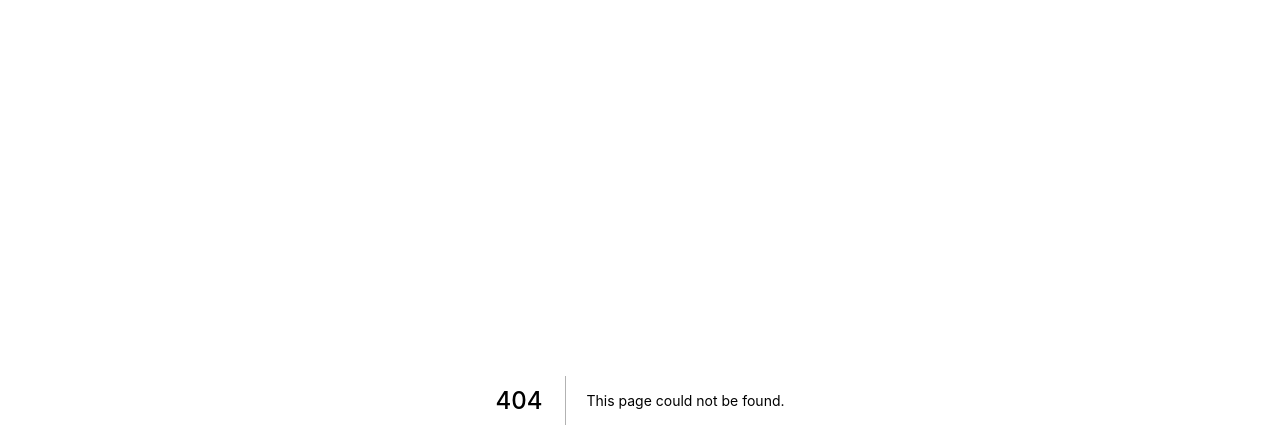
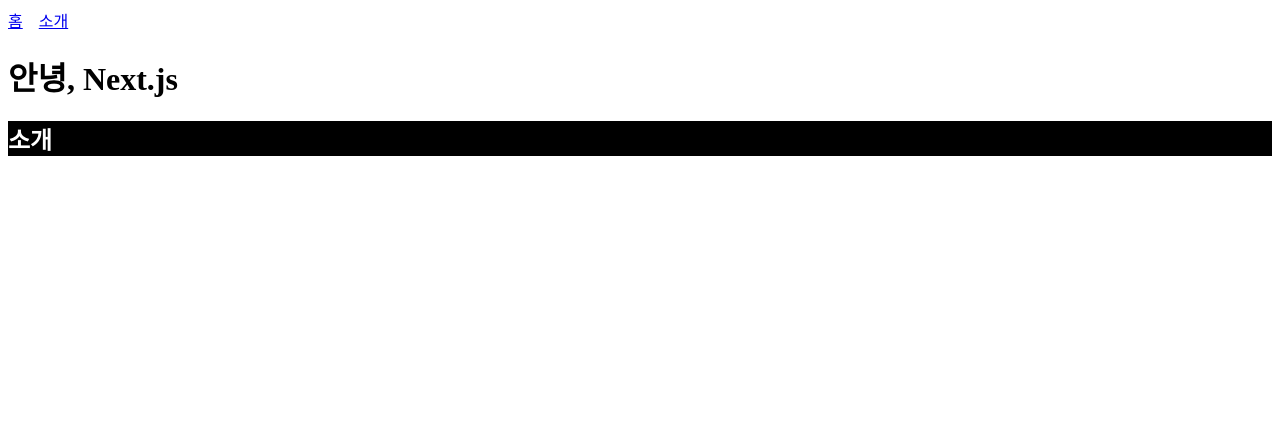
Before and after one commit to moon-choi/batman-tv-shows, a Next.js app: page / in a window 1280 px wide. Before the commit this address had no page. Shown: the top 448 px of the page. Built offline with nearby package versions, Linux system fonts and the light colour scheme.

Commit message:
use router

```diff
--- a/pages/about.js
+++ b/pages/about.js
@@ -1,4 +1,4 @@
-import Header from '../components/Header';
+import Layout from '../components/Layout';
 
 const About = () => (
   <div>
--- /dev/null
+++ b/pages/index.js
@@ -0,0 +1,21 @@
+import Link from 'next/link'
+import Layout from '../components/Layout';
+
+const Index = () => (
+  <div>
+    <Layout>
+
+      <h1>
+        안녕, Next.js
+      </h1>
+      <h2>
+        <Link href="/about">
+          <div style={{ background: 'black', color: 'white' }}>소개</div>
+        </Link>
+      </h2>
+    </Layout>
+
+  </div >
+);
+
+export default Index;
```
Also changed, not shown: index.js (deleted, +0 -21 lines), pages/search.js (added, +31 -0 lines).
